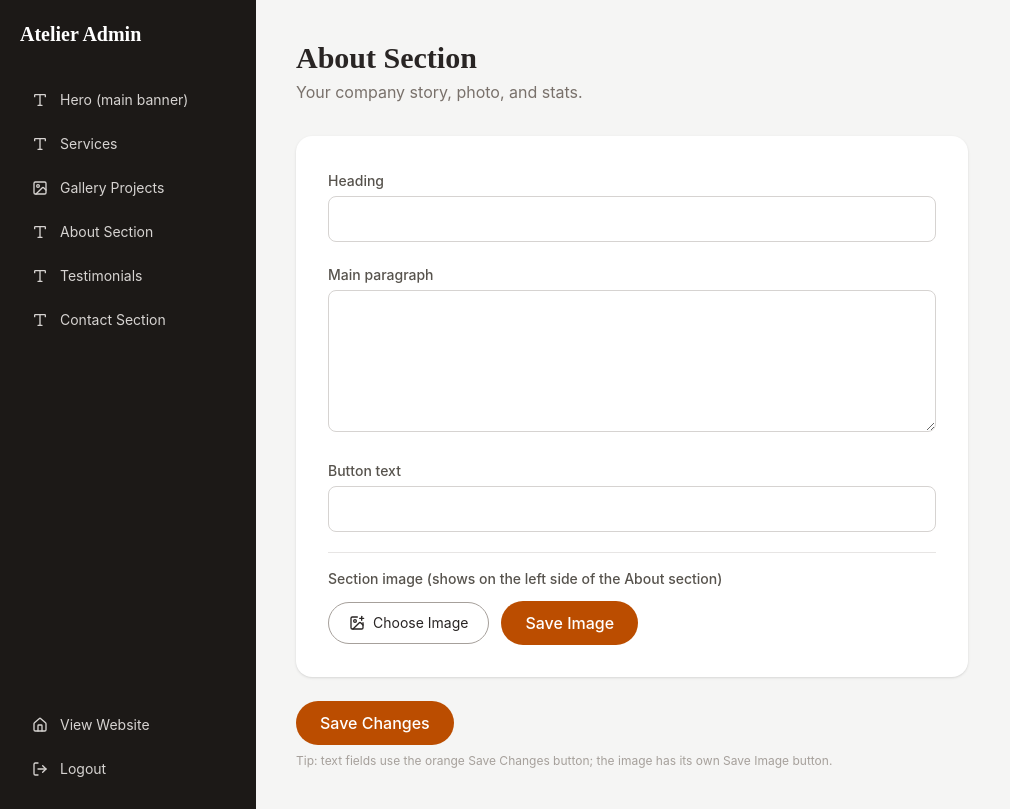
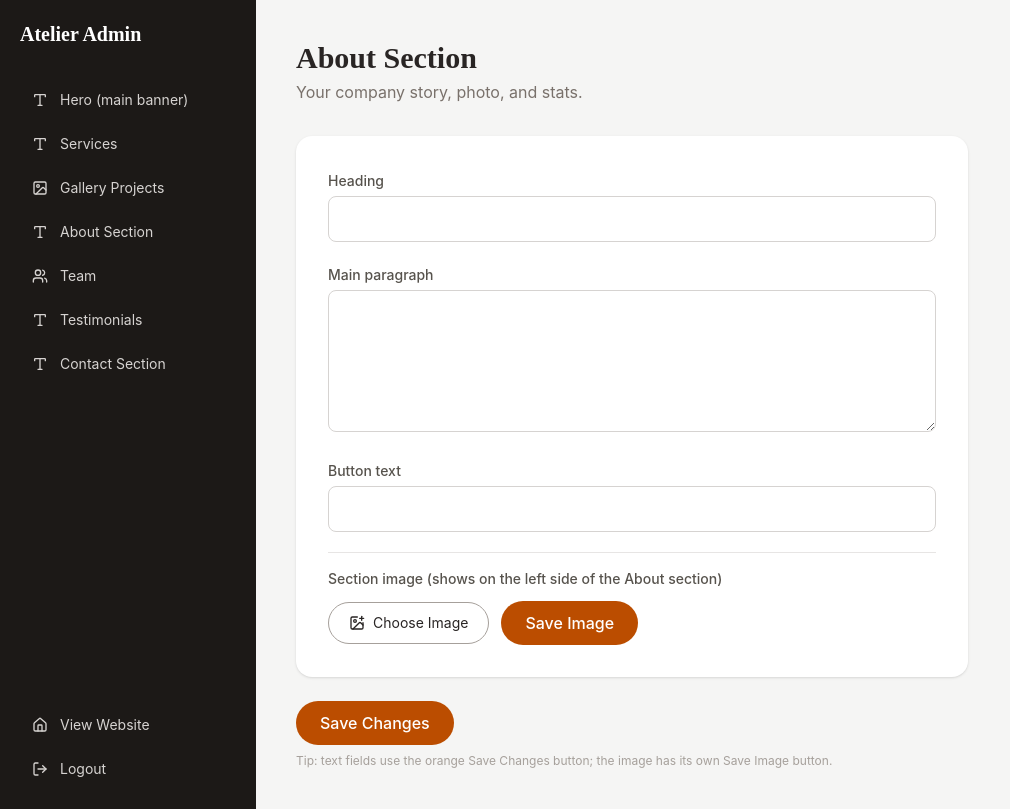
Before and after one commit to BzShezan/NextJs-lading-page, a Next.js app: page /admin/about in a window 1280 px wide. Shown: the whole page, without its empty margins (0-1010 px from the left). Built offline with nearby package versions, Linux system fonts and the light colour scheme; no server answers; the database is empty.

Commit message:
Add Team to admin navigation

```diff
--- a/src/app/admin/layout.tsx
+++ b/src/app/admin/layout.tsx
@@ -1,4 +1,4 @@
-import { Home, Image as ImageIcon, LogOut, Type } from "lucide-react";
+import { Home, Image as ImageIcon, LogOut, Type, Users } from "lucide-react";
 import Link from "next/link";
 
 const menu = [
@@ -6,6 +6,7 @@ const menu = [
   { href: "/admin/services", label: "Services", icon: Type },
   { href: "/admin/gallery", label: "Gallery Projects", icon: ImageIcon },
   { href: "/admin/about", label: "About Section", icon: Type },
+  { href: "/admin/team", label: "Team", icon: Users },
   { href: "/admin/testimonials", label: "Testimonials", icon: Type },
   { href: "/admin/contact", label: "Contact Section", icon: Type },
 ];
@@ -17,7 +18,6 @@ export default function AdminLayout({
 }) {
   return (
     <div className="flex min-h-screen bg-stone-100">
-      {/* Sidebar */}
       <aside className="w-64 bg-stone-900 text-stone-300 p-5 flex flex-col">
         <h1 className="text-xl font-bold text-white">Atelier Admin</h1>
         <nav className="mt-8 flex flex-col gap-1 text-sm">
@@ -45,7 +45,6 @@ export default function AdminLayout({
           </form>
         </div>
       </aside>
-      {/* Content */}
       <main className="flex-1 p-10">{children}</main>
     </div>
   );
```
